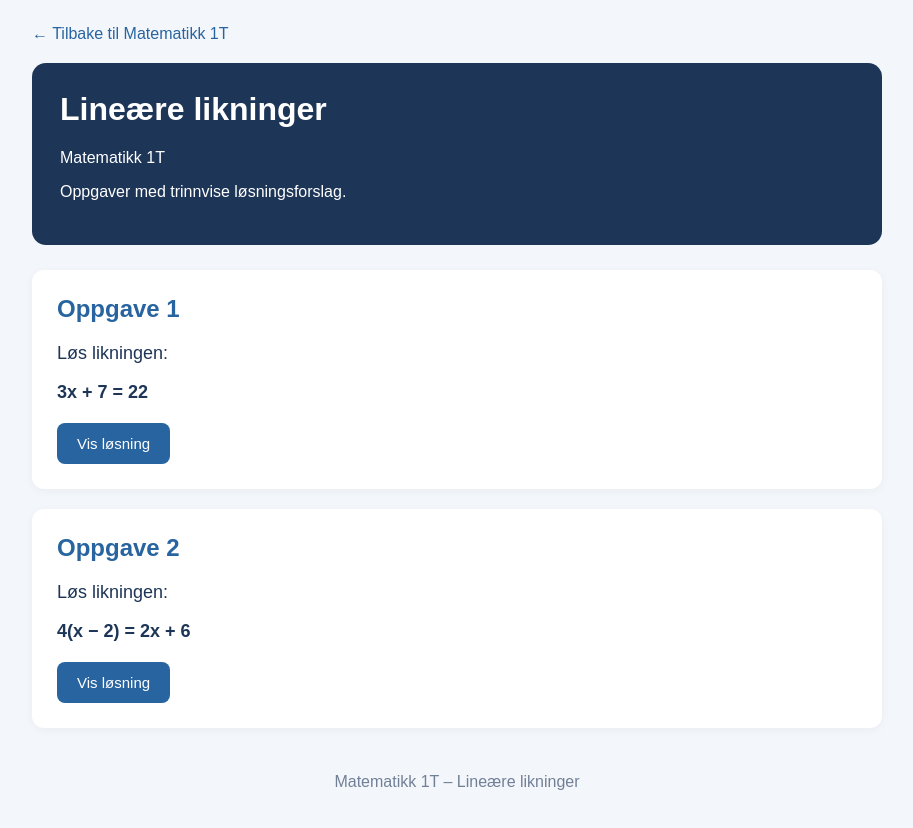
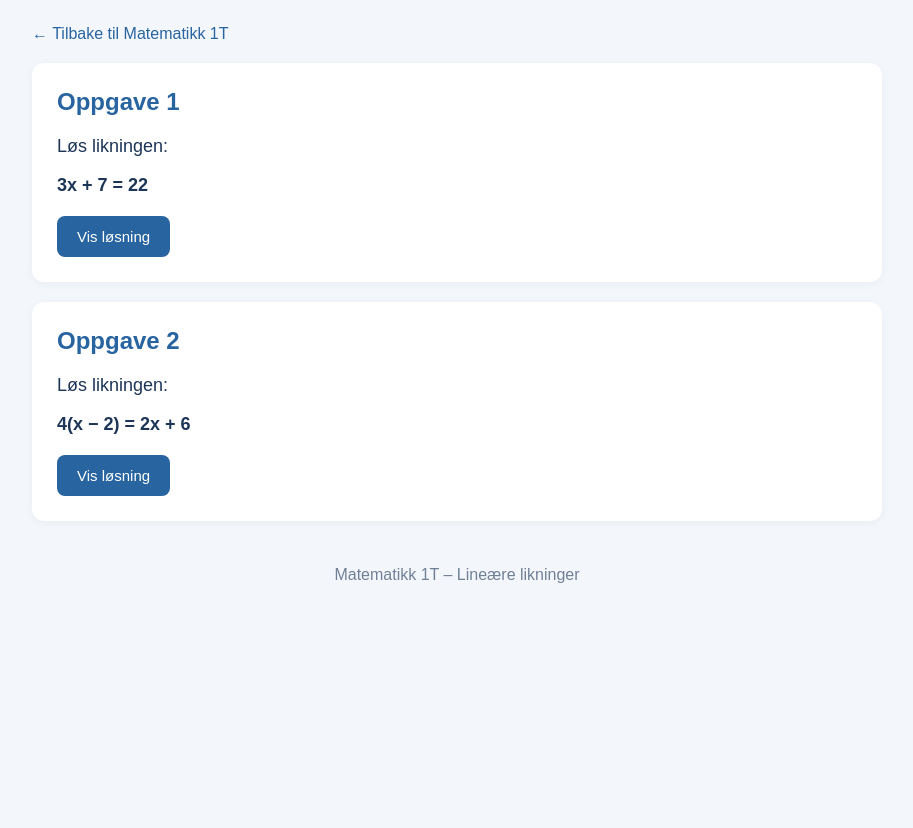
Before and after one commit to issamihesh/matematikk, a plain HTML site: page 1T/lineare-likninger.html in a window 1280 px wide. Shown: the whole page, without its empty margins (183-1096 px from the left). After the commit the page ends 800 px from the top, so only its background shows below. Drawn offline with Linux system fonts and the light colour scheme.

Commit message:
Remove header from lineare-likninger.html
Removed header section from lineare-likninger.html

```diff
--- a/1T/lineare-likninger.html
+++ b/1T/lineare-likninger.html
@@ -98,12 +98,6 @@ footer {
 <a class="tilbake" href="index.html">
 ← Tilbake til Matematikk 1T
 </a>
-
-<header>
-    <h1>Lineære likninger</h1>
-    <p>Matematikk 1T</p>
-    <p>Oppgaver med trinnvise løsningsforslag.</p>
-</header>
 
 <!-- OPPGAVE 1 -->
 
```
